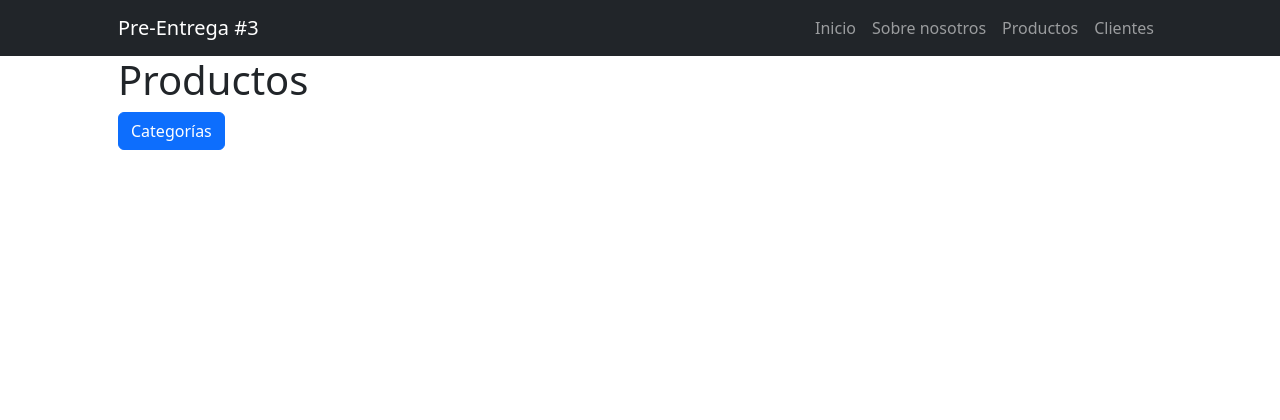
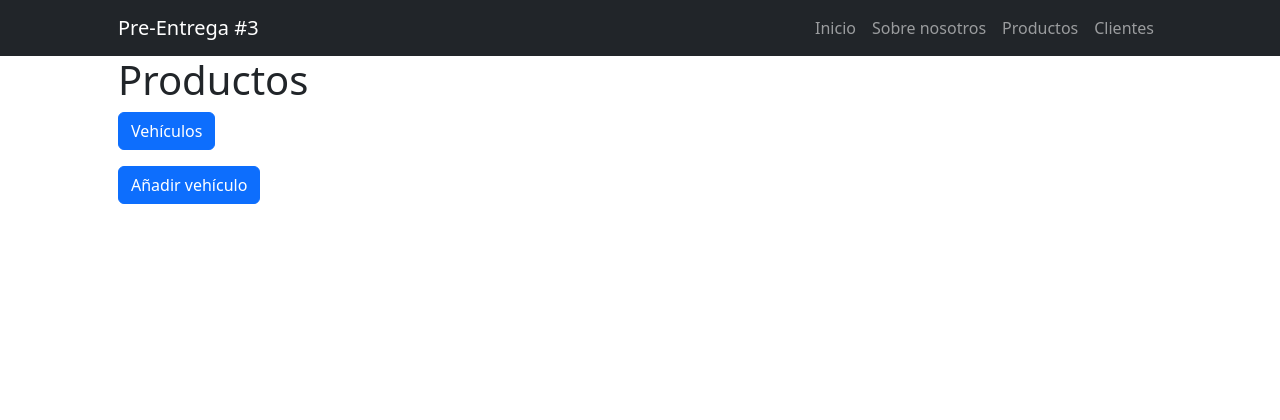
Before and after one commit to Fausto28/MiPrimeraPagina-FaustoEstamatti, a Django app: page /productos/ in a window 1280 px wide. Shown: the top 420 px of the page. Run offline with Django 5.2, Linux system fonts and the light colour scheme; some libraries are stand-ins or nearby versions.

Commit message:
Actualización clase 12

```diff
--- a/project/producto/templates/producto/index.html
+++ b/project/producto/templates/producto/index.html
@@ -8,9 +8,17 @@
     <h1>Productos</h1>
 
     <div class='d-grid gap-3'>
-        <a href='{% url 'producto:productoscategoria_list'%}'>
+        <a href='{% url 'producto:productocategoria_list'%}'>
             <button class='btn btn-primary'>
-                Categorías
+                Vehículos
             </button>
         </a>
+
+        <a href='{% url 'producto:productocategoria_create'%}'>
+            <button class='btn btn-primary'>
+                Añadir vehículo
+            </button>
+        </a>
+
+    </div>
 {%endblock content%}
--- a/project/producto/templates/producto/productocategoria_list.html
+++ b/project/producto/templates/producto/productocategoria_list.html
@@ -1,12 +1,12 @@
 {% extends 'core/base.html' %}
 
 {%block title%}
-    Categorías
+    Vehículos
 {%endblock title%}
 
 {%block content%}
 
-    <h1> Categorías de productos </h1>
+    <h1> Vehículos </h1>
     <div class='py-lg-4'>
         <form action='{%url 'producto:productocategoria_list'%}'>
             <input type='text' name='consulta' placeholder='Buscar...'>
--- a/project/producto/urls.py
+++ b/project/producto/urls.py
@@ -8,4 +8,5 @@ urlpatterns = [
     path("", views.index, name="index"),
     #path('productocategoria/list/',views.productocategoria_list ,name='productoscategoria_list'),
     path("productocategoria/list/", views.Productocategorialist.as_view(), name="productocategoria_list"),
+    path("productocategoria/create/", views.ProductoCreate.as_view(), name="productocategoria_create")
 ]
--- a/project/producto/views.py
+++ b/project/producto/views.py
@@ -2,7 +2,11 @@ from typing import Any
 from django.db.models.query import QuerySet
 from django.shortcuts import render
 from django.views.generic import ListView, CreateView, UpdateView, DeleteView, DetailView
-from .models import ProductoCategoria
+from .models import *
+from django.urls import reverse_lazy
+from .forms import *
+from .models import Producto
+
 # Create your views here.
 
 def index(request):
@@ -25,3 +29,11 @@ class Productocategorialist(ListView):
         else:
             object_list=ProductoCategoria.objects.all()
         return object_list
+
+
+class ProductoCreate(CreateView):
+    model = Producto
+    form_class = ProductoForm
+    #form_class = forms.ProductoForm
+    success_url=reverse_lazy('producto:index')
+    field = '__all__'
```
Also changed, not shown: project/producto/forms.py (added, +12 -0 lines), project/producto/templates/producto/producto_form.html (added, +17 -0 lines).
